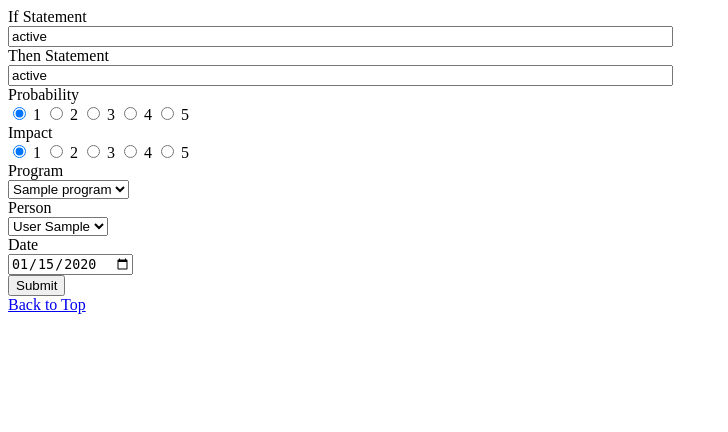
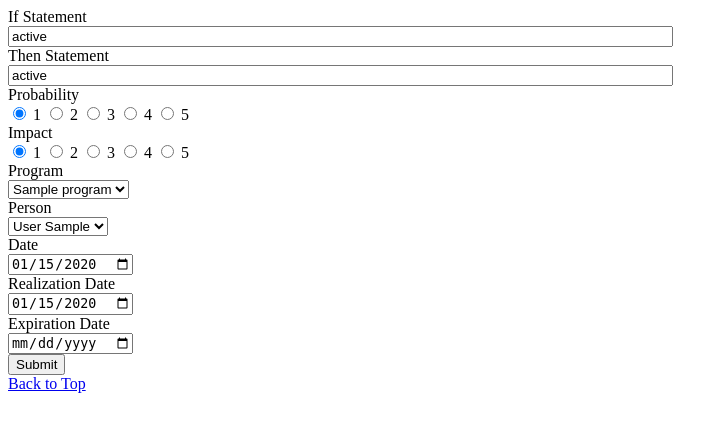
Before and after one commit to sgtaylor16/riskregister, a Flask app: page /editrisk/1 in a window 1280 px wide. Shown: the top 432 px of the page, without its empty margins (0-728 px from the left). Run offline with Flask 3, Linux system fonts and the light colour scheme; tables that the repository leaves empty hold one stand-in row (values such as "Sample post").

Commit message:
Added realize and expire date to risk table and forms.

```diff
--- a/dbcode/models.py
+++ b/dbcode/models.py
@@ -26,6 +26,8 @@ class Risks(db.Model):
     program: Mapped["Programs"] = relationship(back_populates="risks")
     mitigations: Mapped[List["Mitigations"]] = relationship(back_populates="risk")
     date: Mapped[datetime] = mapped_column(DateTime)
+    realizedate: Mapped[datetime] = mapped_column(DateTime,nullable=True)
+    expiredate: Mapped[datetime] = mapped_column(DateTime,nullable=True)
 
 class Mitigations(db.Model):
     __tablename__ = 'mitigations'
--- a/forms.py
+++ b/forms.py
@@ -12,6 +12,8 @@ class RiskForm(FlaskForm):
     Program = SelectField('Program')
     Person = SelectField('Person')
     date = DateField('Date', format='%Y-%m-%d', validators=[DataRequired()])
+    realizedate = DateField('Realization Date', format='%Y-%m-%d')
+    expiredate = DateField('Expiration Date', format='%Y-%m-%d')
 
 class ProgramForm(FlaskForm):
     name = StringField('Program Name', validators=[DataRequired()])
--- a/pages/risks/risks.py
+++ b/pages/risks/risks.py
@@ -34,7 +34,9 @@ def edit_risk(risk_id):
                         impact=str(risk.impact),
                         Program=riskprogram.id,
                         Person=riskperson.id,
-                        date=risk.date)
+                        date=risk.date,
+                        realizedate=risk.realizedate,
+                        expiredate=risk.expiredate)
 
         if len(Programs.query.all()) > 0:
             form.Program.choices = sorted([(program.id, program.name) for program in Programs.query.all()])
@@ -51,6 +53,8 @@ def edit_risk(risk_id):
             risk.program_id = form.Program.data
             risk.person_id = form.Person.data
             risk.date = form.date.data
+            risk.realizedate = form.realizedate.data
+            risk.expiredate = form.expiredate.data
 
             db.session.commit()
 
@@ -70,12 +74,19 @@ def edit_risk(risk_id):
 
         if form.validate_on_submit():
             # Create a new risk in the database
+
+            # Add checks to realizedate and expiredaae
+
                 newrisk = Risks(ifstatement=form.ifstatement.data,
                                 thenstatement=form.thenstatement.data,
                                 probability=form.probability.data,
                                 impact=form.impact.data,
                                 person_id=form.Person.data,
-                                program_id=form.Program.data)
+                                program_id=form.Program.data,
+                                date=form.date.data,
+                                realizedate=form.realizedate.data,
+                                expiredate=form.expiredate.data
+                                )
 
                 db.session.add(newrisk)
                 db.session.commit()
--- a/templates/riskdetail.html
+++ b/templates/riskdetail.html
@@ -39,7 +39,12 @@
         {{ form.date.label }}<br>
         {{ form.date() }}
         <br>
-
+        {{ form.realizedate.label }}<br>
+        {{ form.realizedate() }}
+        <br>
+        {{ form.expiredate.label }}<br>
+        {{ form.expiredate() }}
+        <br>
         {{ form.submit() }}
 
     </form>
```
